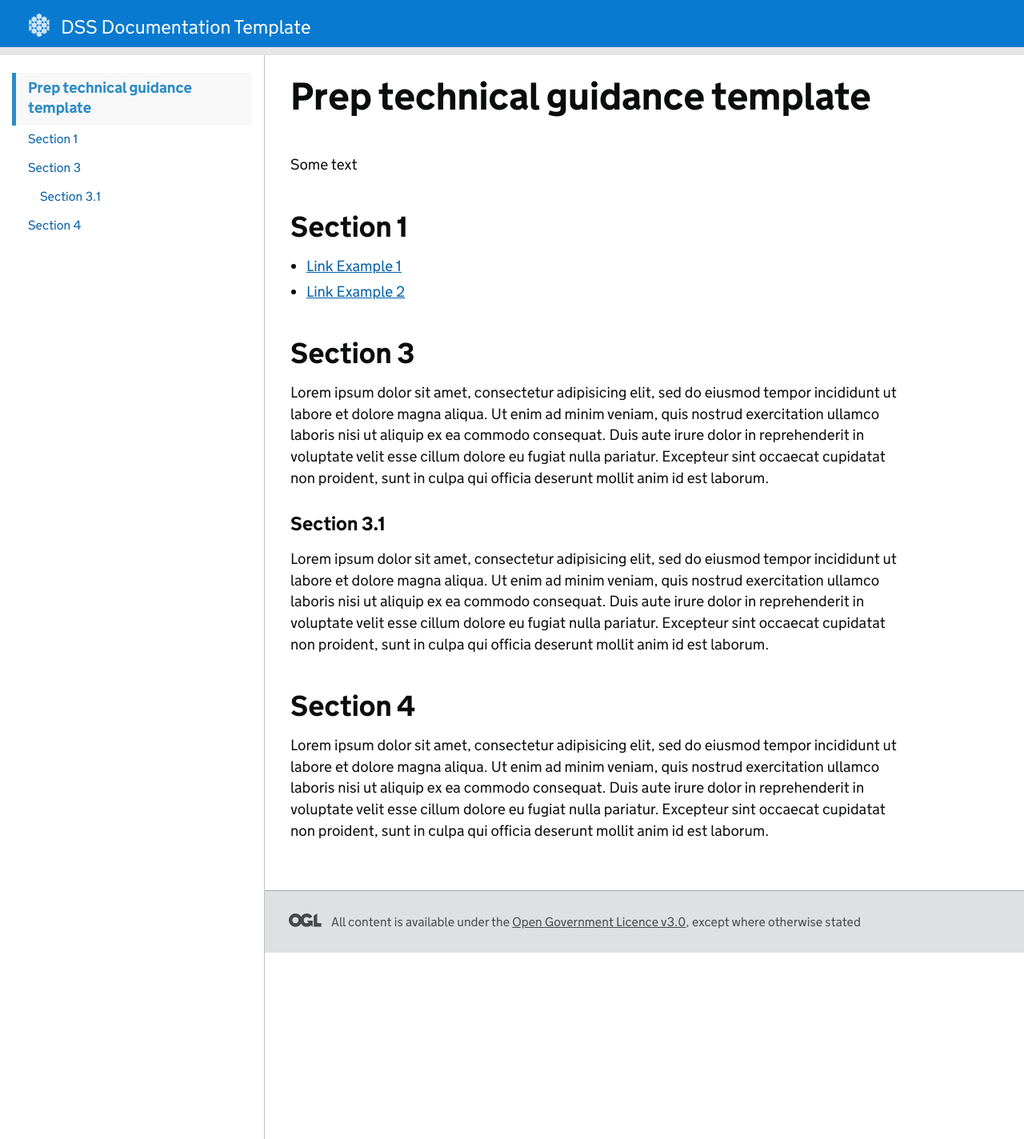
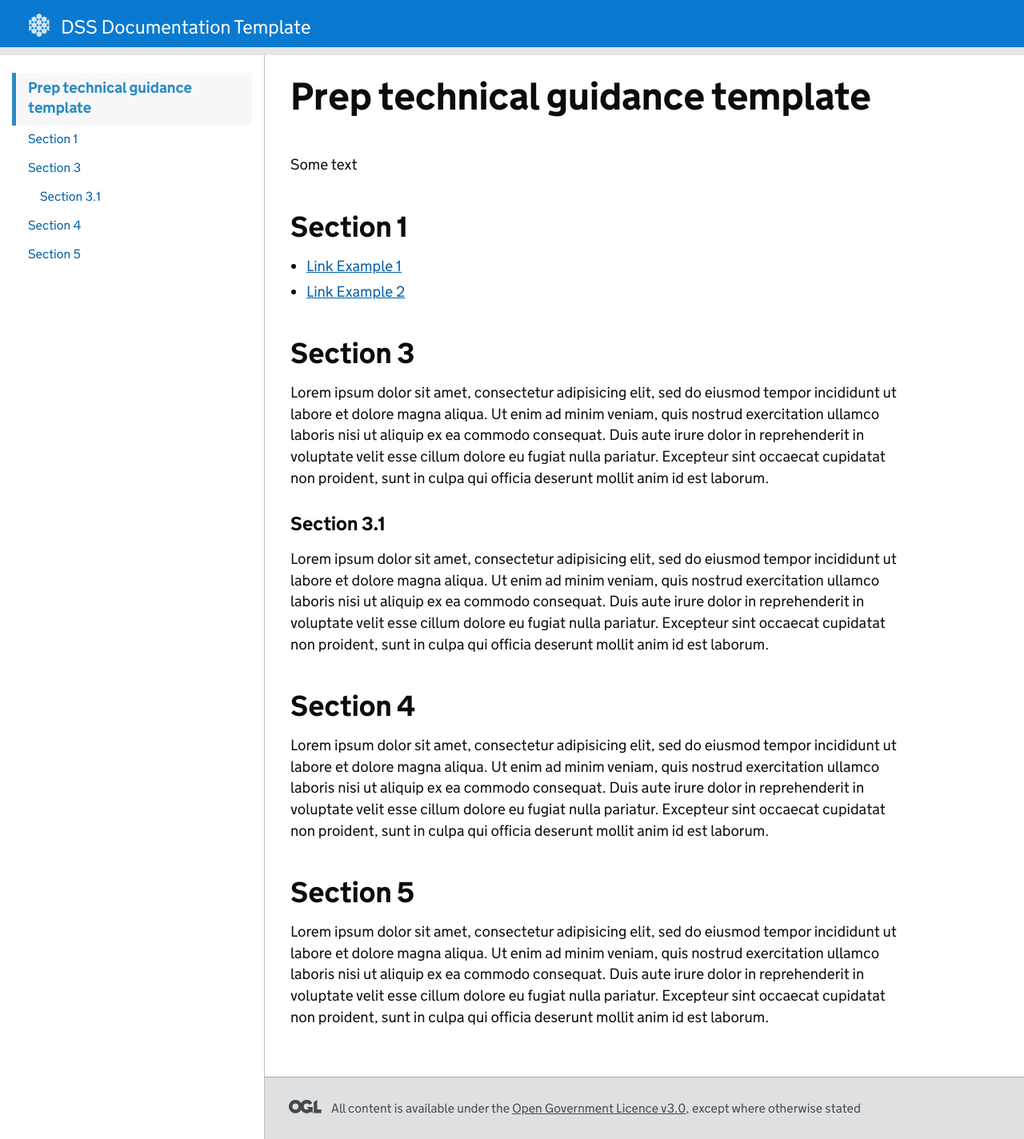
Before and after one commit to dof-dss/prep-technical-guidance, a Jekyll site: the page built from index.md, in a window 1280 px wide. Shown: the whole page at 80% size. Built offline with Jekyll 4.4.1, drawn with Linux system fonts in a browser that asks for light colours; our own code applies the rules of GitHub Pages for plain Markdown files.

Commit message:
Update index.md

```diff
--- a/index.md
+++ b/index.md
@@ -11,3 +11,5 @@ Lorem ipsum dolor sit amet, consectetur adipisicing elit, sed do eiusmod tempor
 Lorem ipsum dolor sit amet, consectetur adipisicing elit, sed do eiusmod tempor incididunt ut labore et dolore magna aliqua. Ut enim ad minim veniam, quis nostrud exercitation ullamco laboris nisi ut aliquip ex ea commodo consequat. Duis aute irure dolor in reprehenderit in voluptate velit esse cillum dolore eu fugiat nulla pariatur. Excepteur sint occaecat cupidatat non proident, sunt in culpa qui officia deserunt mollit anim id est laborum.
 ## Section 4
 Lorem ipsum dolor sit amet, consectetur adipisicing elit, sed do eiusmod tempor incididunt ut labore et dolore magna aliqua. Ut enim ad minim veniam, quis nostrud exercitation ullamco laboris nisi ut aliquip ex ea commodo consequat. Duis aute irure dolor in reprehenderit in voluptate velit esse cillum dolore eu fugiat nulla pariatur. Excepteur sint occaecat cupidatat non proident, sunt in culpa qui officia deserunt mollit anim id est laborum.
+## Section 5
+Lorem ipsum dolor sit amet, consectetur adipisicing elit, sed do eiusmod tempor incididunt ut labore et dolore magna aliqua. Ut enim ad minim veniam, quis nostrud exercitation ullamco laboris nisi ut aliquip ex ea commodo consequat. Duis aute irure dolor in reprehenderit in voluptate velit esse cillum dolore eu fugiat nulla pariatur. Excepteur sint occaecat cupidatat non proident, sunt in culpa qui officia deserunt mollit anim id est laborum.
```
